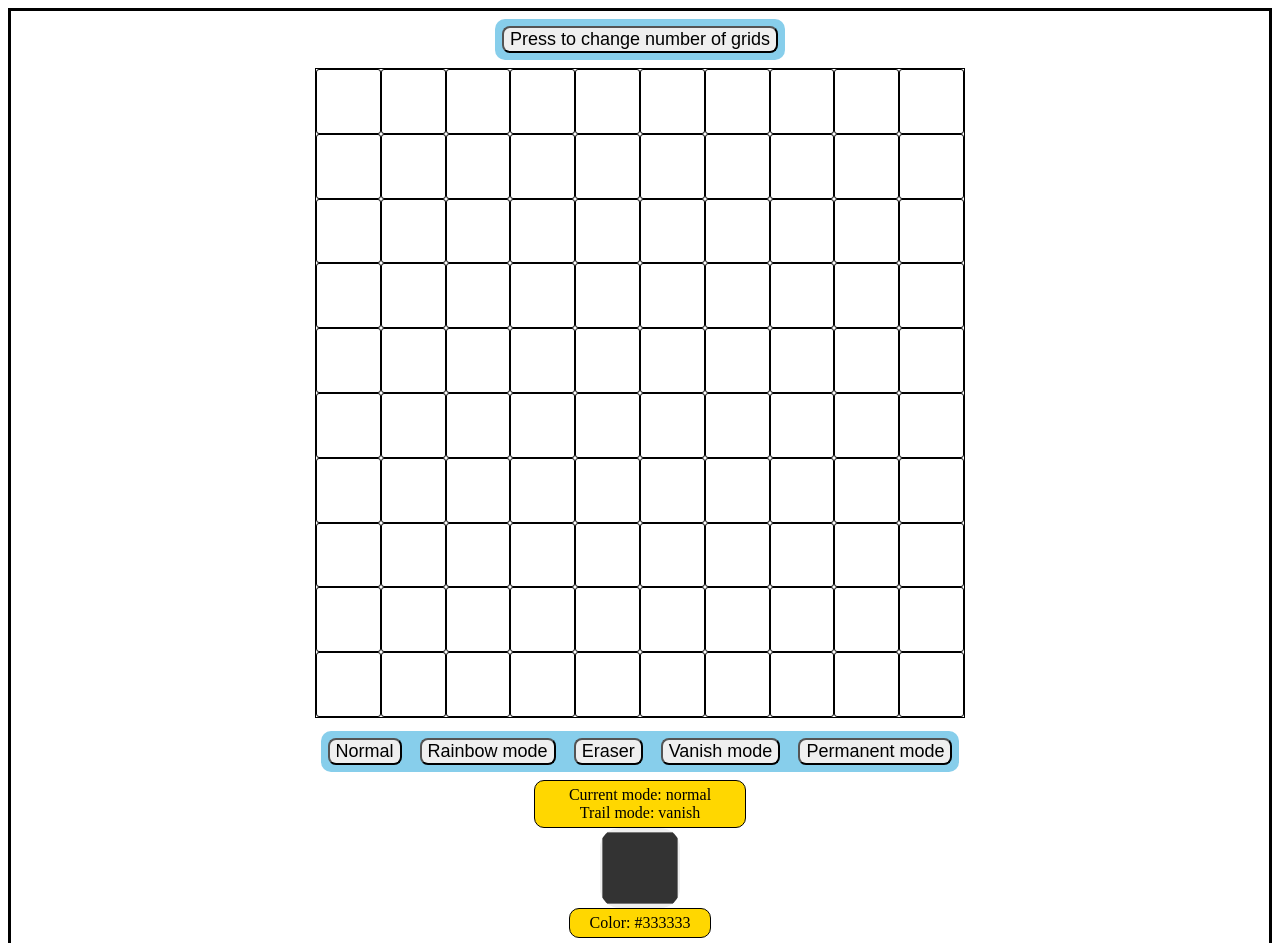
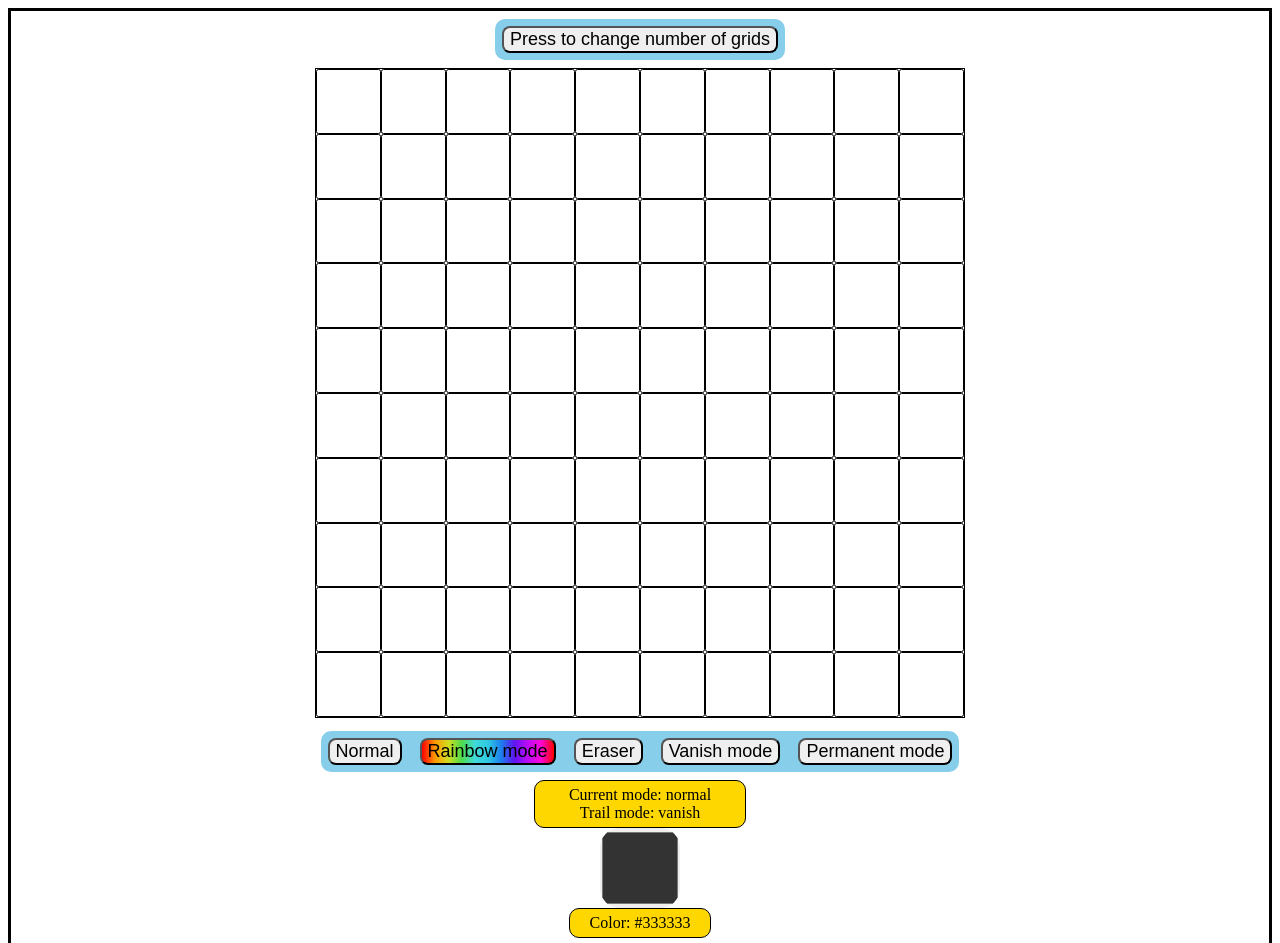
Before and after one commit to TristanBale/etch_a_sketch, a plain HTML site: page index.html in a window 1280 px wide. Shown: the top 943 px of the page. Drawn offline with Linux system fonts and the light colour scheme.

Commit message:
added rainbow bg color to rainbow button

```diff
--- a/css-file.css
+++ b/css-file.css
@@ -11,6 +11,24 @@ div {
     margin: 7px;
     font-size: 18px;
     border-radius: 8px;
+}
+
+.rainbowBtn {
+    background: linear-gradient(
+        90deg,
+        rgba(255, 0, 0, 1) 0%,
+        rgba(255, 154, 0, 1) 10%,
+        rgba(208, 222, 33, 1) 20%,
+        rgba(79, 220, 74, 1) 30%,
+        rgba(63, 218, 216, 1) 40%,
+        rgba(47, 201, 226, 1) 50%,
+        rgba(28, 127, 238, 1) 60%,
+        rgba(95, 21, 242, 1) 70%,
+        rgba(186, 12, 248, 1) 80%,
+        rgba(251, 7, 217, 1) 90%,
+        rgba(255, 0, 0, 1) 100%
+    );
+    color: black;
 }
 
 .topDisplayHolder,
@@ -61,6 +79,7 @@ div {
     width: 650px;
     height: 650px;
     margin-bottom: 10px;
+    justify-content: center;
 }
 
 .innerDivContainer {
@@ -76,7 +95,7 @@ div {
     background-color: white;
     border: 1px solid black;
     flex: auto;
-    border-radius: 3px;
+    border-radius: 2.5px;
 }
 
 #colorPicker {
```
